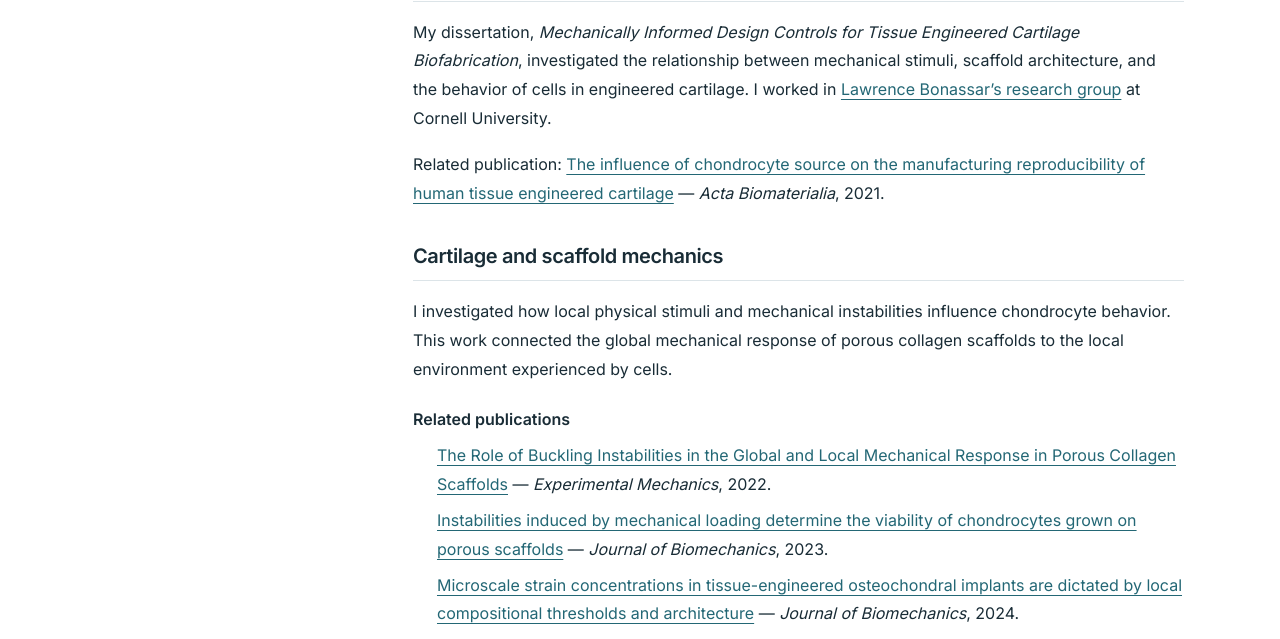
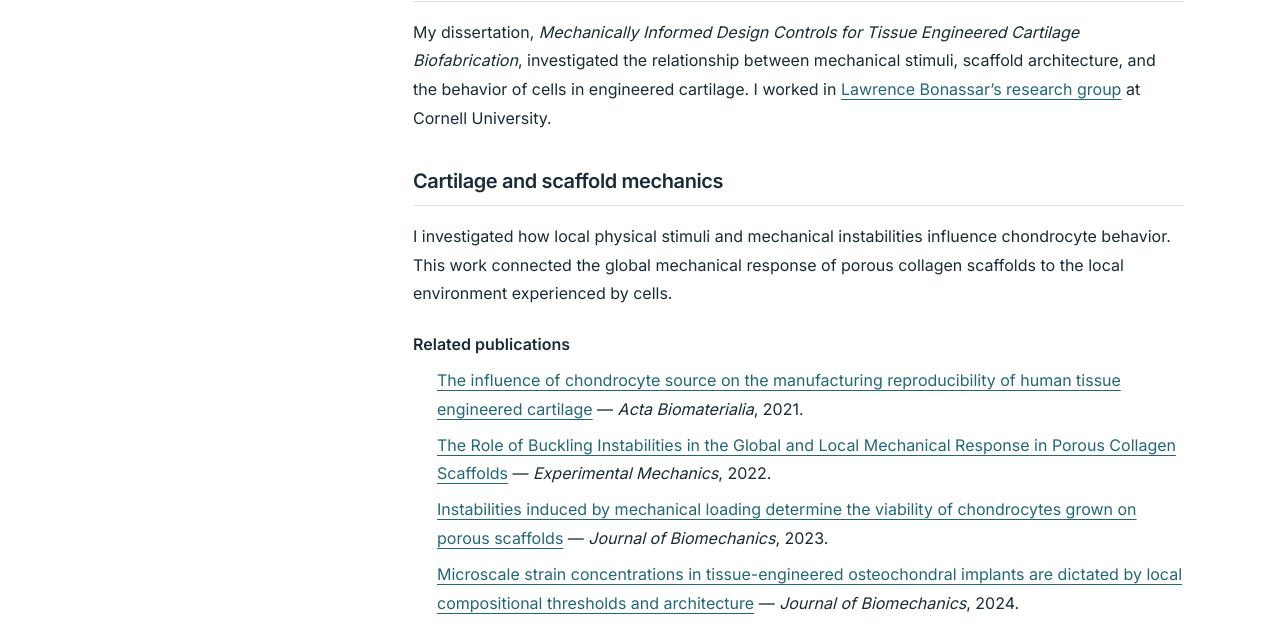
Before and after one commit to seankimism/seankim, an Astro site: page /projects/mechanics-and-biofabrication in a window 1280 px wide. Shown: the part 417-1056 px from the top of the page. Built offline with nearby package versions, Linux system fonts and the light colour scheme; Astro itself is replaced by a stand-in of ours.

Commit message:
Group Acta Biomaterialia paper with cartilage research

```diff
--- a/src/content/projects/mechanics-and-biofabrication.md
+++ b/src/content/projects/mechanics-and-biofabrication.md
@@ -13,14 +13,13 @@ featured: true
 
 My dissertation, *Mechanically Informed Design Controls for Tissue Engineered Cartilage Biofabrication*, investigated the relationship between mechanical stimuli, scaffold architecture, and the behavior of cells in engineered cartilage. I worked in [Lawrence Bonassar's research group](https://bonassar.research.engineering.cornell.edu/) at Cornell University.
 
-Related publication: [The influence of chondrocyte source on the manufacturing reproducibility of human tissue engineered cartilage](https://doi.org/10.1016/j.actbio.2021.07.003) — *Acta Biomaterialia*, 2021.
-
 ## Cartilage and scaffold mechanics
 
 I investigated how local physical stimuli and mechanical instabilities influence chondrocyte behavior. This work connected the global mechanical response of porous collagen scaffolds to the local environment experienced by cells.
 
 ### Related publications
 
+- [The influence of chondrocyte source on the manufacturing reproducibility of human tissue engineered cartilage](https://doi.org/10.1016/j.actbio.2021.07.003) — *Acta Biomaterialia*, 2021.
 - [The Role of Buckling Instabilities in the Global and Local Mechanical Response in Porous Collagen Scaffolds](https://doi.org/10.1007/s11340-022-00853-7) — *Experimental Mechanics*, 2022.
 - [Instabilities induced by mechanical loading determine the viability of chondrocytes grown on porous scaffolds](https://doi.org/10.1016/j.jbiomech.2023.111591) — *Journal of Biomechanics*, 2023.
 - [Microscale strain concentrations in tissue-engineered osteochondral implants are dictated by local compositional thresholds and architecture](https://doi.org/10.1016/j.jbiomech.2023.111882) — *Journal of Biomechanics*, 2024.
```
